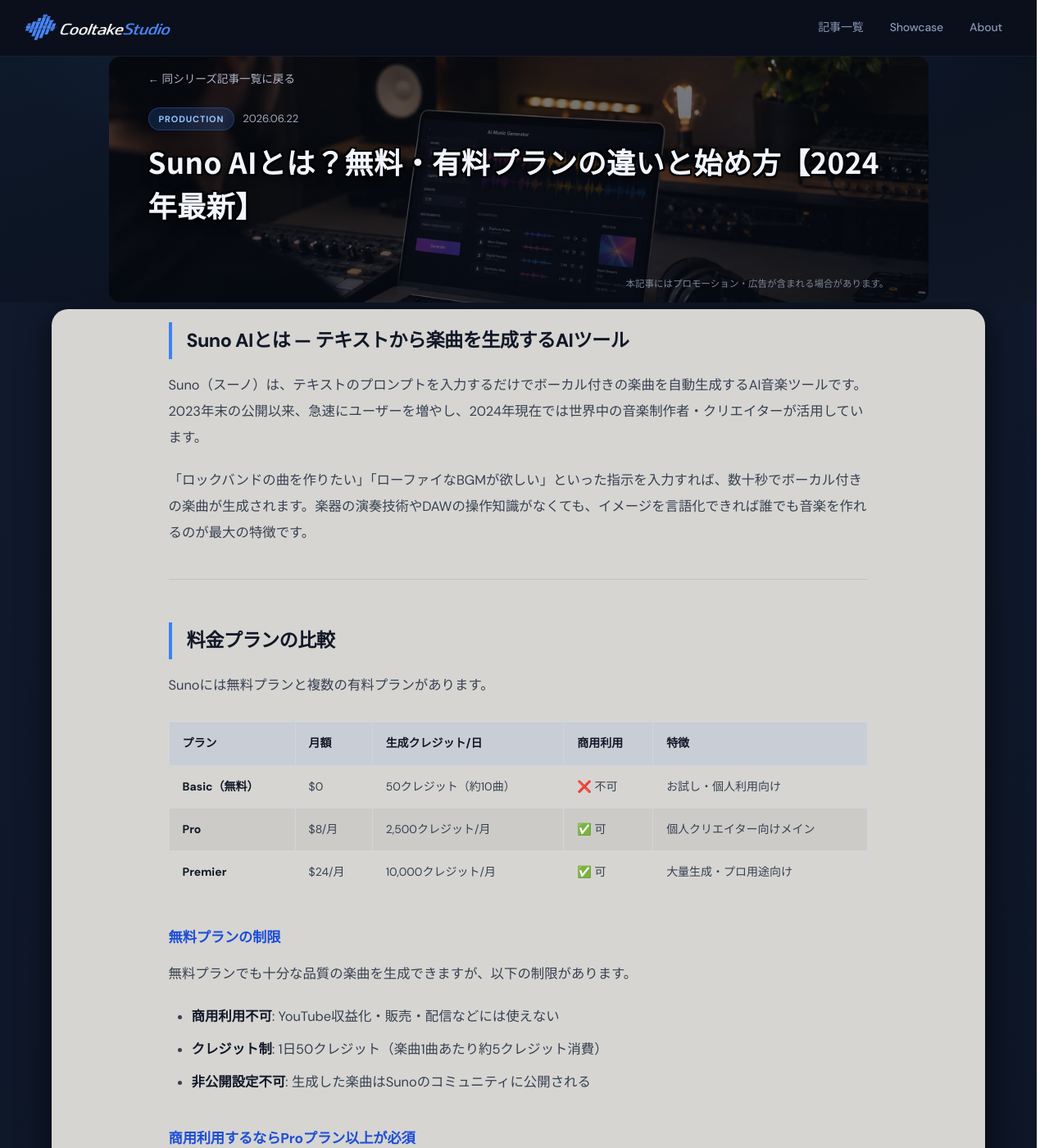
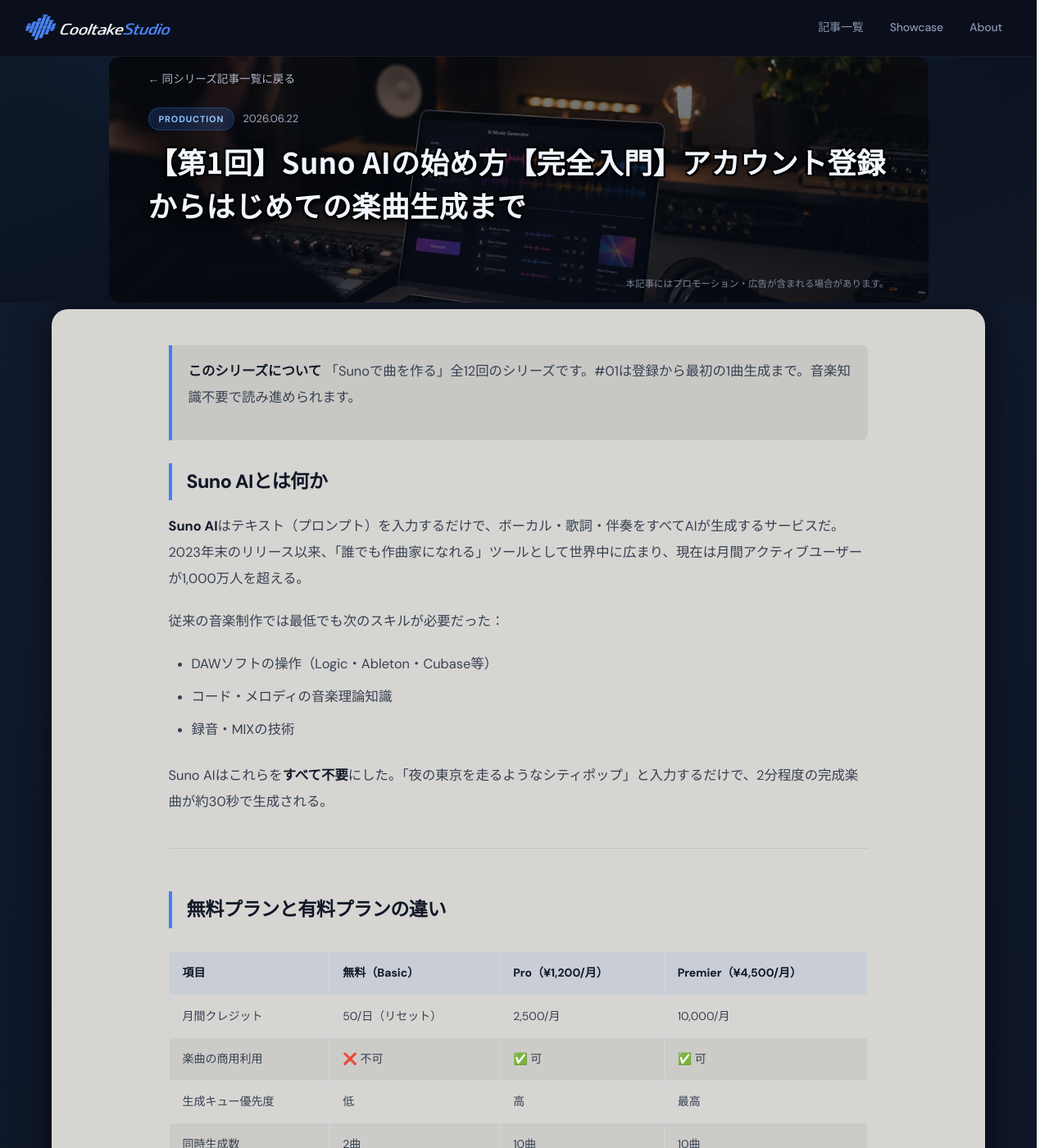
Before and after one commit to cooltake/cooltake-staging, a Jekyll site: the page built from _posts/2026-06-22-suno-guide-01.md, in a window 1280 px wide and 1400 px high. Shown: the whole window at 82% size. Built offline with Jekyll 4.4.1, drawn with Linux system fonts in a browser that asks for light colours; some web fonts are replaced; some of the changed text lies outside the part shown.

````diff
--- a/_posts/2026-06-22-suno-guide-01.md
+++ b/_posts/2026-06-22-suno-guide-01.md
@@ -1,129 +1,122 @@
 ---
 layout: post
-title: "Suno AIとは？無料・有料プランの違いと始め方【2024年最新】"
-description: "AI音楽生成ツールSunoの概要・料金プラン・商用利用条件を解説。アカウント作成から最初の1曲生成までを丁寧に説明します。"
+title: "【第1回】Suno AIの始め方【完全入門】アカウント登録からはじめての楽曲生成まで"
+description: "Suno AIの登録方法・無料プランの使い方・最初の楽曲生成手順をスクリーンショット付きで丁寧に解説。音楽の知識ゼロでも1分でオリジナル曲が作れます。"
 date: 2026-06-22
 categories: [production]
-tags: [Suno, AI音楽, DTM, 音楽制作, AI作曲]
+tags: [Suno AI, AI音楽, 音楽生成, 初心者, 入門]
 image: /assets/images/thumb-suno-guide-01.jpg
+series: suno-guide
+series_title: "Sunoで曲を作る"
+series_num: 1
 ---
 
-## Suno AIとは — テキストから楽曲を生成するAIツール
+> **このシリーズについて**
+> 「Sunoで曲を作る」全12回のシリーズです。#01は登録から最初の1曲生成まで。音楽知識不要で読み進められます。
 
-Suno（スーノ）は、テキストのプロンプトを入力するだけでボーカル付きの楽曲を自動生成するAI音楽ツールです。2023年末の公開以来、急速にユーザーを増やし、2024年現在では世界中の音楽制作者・クリエイターが活用しています。
+## Suno AIとは何か
 
-「ロックバンドの曲を作りたい」「ローファイなBGMが欲しい」といった指示を入力すれば、数十秒でボーカル付きの楽曲が生成されます。楽器の演奏技術やDAWの操作知識がなくても、イメージを言語化できれば誰でも音楽を作れるのが最大の特徴です。
+**Suno AI**はテキスト（プロンプト）を入力するだけで、ボーカル・歌詞・伴奏をすべてAIが生成するサービスだ。2023年末のリリース以来、「誰でも作曲家になれる」ツールとして世界中に広まり、現在は月間アクティブユーザーが1,000万人を超える。
+
+従来の音楽制作では最低でも次のスキルが必要だった：
+- DAWソフトの操作（Logic・Ableton・Cubase等）
+- コード・メロディの音楽理論知識
+- 録音・MIXの技術
+
+Suno AIはこれらを**すべて不要**にした。「夜の東京を走るようなシティポップ」と入力するだけで、2分程度の完成楽曲が約30秒で生成される。
 
 ---
 
-## 料金プランの比較
+## 無料プランと有料プランの違い
 
-Sunoには無料プランと複数の有料プランがあります。
+| 項目 | 無料（Basic） | Pro（¥1,200/月） | Premier（¥4,500/月） |
+|------|------------|----------------|-------------------|
+| 月間クレジット | 50/日（リセット） | 2,500/月 | 10,000/月 |
+| 楽曲の商用利用 | ❌ 不可 | ✅ 可 | ✅ 可 |
+| 生成キュー優先度 | 低 | 高 | 最高 |
+| 同時生成数 | 2曲 | 10曲 | 10曲 |
+| 非公開生成 | ❌ | ✅ | ✅ |
 
-| プラン | 月額 | 生成クレジット/日 | 商用利用 | 特徴 |
-|--------|------|-----------------|---------|------|
-| **Basic（無料）** | $0 | 50クレジット（約10曲） | ❌ 不可 | お試し・個人利用向け |
-| **Pro** | $8/月 | 2,500クレジット/月 | ✅ 可 | 個人クリエイター向けメイン |
-| **Premier** | $24/月 | 10,000クレジット/月 | ✅ 可 | 大量生成・プロ用途向け |
-
-### 無料プランの制限
-
-無料プランでも十分な品質の楽曲を生成できますが、以下の制限があります。
-
-- **商用利用不可**: YouTube収益化・販売・配信などには使えない
-- **クレジット制**: 1日50クレジット（楽曲1曲あたり約5クレジット消費）
-- **非公開設定不可**: 生成した楽曲はSunoのコミュニティに公開される
-
-### 商用利用するならProプラン以上が必須
-
-音楽配信（Spotify、Apple Musicなど）やYouTube収益化、BGM販売を目的とする場合はProプラン以上が必要です。本シリーズの後半（第11回）で紹介するRouteNoteを使った配信を目指すなら、Proプランへのアップグレードを検討してください。
+無料プランは1日50クレジット（楽曲生成1回=10クレジット、つまり1日最大5回生成）。個人の趣味・練習には十分だが、**商用利用や大量生成にはPro以上が必要**。
 
 ---
 
-## アカウント作成と初回ログイン
+## アカウント登録（所要時間：約3分）
 
-### 1. Sunoにアクセスする
+### 手順1: suno.comにアクセス
 
-[suno.com](https://suno.com) にアクセスします。
+ブラウザで[suno.com](https://suno.com)を開き、右上の「**Sign Up**」をクリック。
 
-### 2. ログイン方法を選ぶ
+### 手順2: ログイン方法を選択
 
-以下のいずれかのアカウントでサインアップできます。
+以下のいずれかで登録できる（メール登録も可）：
+- **Googleアカウント**（最速・推奨）
+- **Discordアカウント**
+- **Apple ID**
 
-- **Googleアカウント**（最も簡単）
-- **Discordアカウント**
-- **Microsoftアカウント**
-- メールアドレス
+### 手順3: 規約同意と初期設定
 
-初めての方はGoogleアカウントでのログインが最もスムーズです。
+利用規約に同意後、好みのジャンルを選ぶアンケートが表示される。適当に選んでOK（後から変更不要）。
 
-### 3. ダッシュボードを確認する
-
-ログイン後、左サイドバーに「Create」ボタンが表示されます。ここから楽曲生成が始められます。残りクレジット数も左下に表示されています。
+完了するとダッシュボードが開き、**1日50クレジット**がすぐ使える状態になる。
 
 ---
 
-## 最初の1曲を生成してみる
+## はじめての楽曲生成 — ステップバイステップ
 
-### Simpleモードで試す
+### ステップ1: 「Create」をクリック
 
-画面上部に「Simple」と「Custom」のタブがあります。まずは「Simple」モードで試してみましょう。
+ページ左側メニューの「**Create**」をクリックするか、ページ上部の入力欄を見つける。
 
-テキスト欄に日本語でも英語でも、作りたい楽曲のイメージを入力します。
+### ステップ2: スタイルを入力する（Song Description）
 
-**入力例**:
+入力欄に、作りたい楽曲のイメージを**英語または日本語**で入力する。
+
+**入力例：**
 ```
-明るいポップス、ピアノとギター、爽やかな朝の雰囲気
+明るいJpopの曲。夏の海辺で友達と過ごす楽しい思い出。女性ボーカル。BPM128。
 ```
 
-「Create」ボタンを押すと、約30〜60秒で2パターンの楽曲が生成されます。
+**ポイント：**
+- ジャンル・ムード・テンポ・ボーカルの性別を入れると精度が上がる
+- 英語の方が生成精度が高いが、日本語でも十分機能する
+- 詳細すぎても短すぎてもNG。50〜150文字が目安
 
-### 生成された楽曲をチェックする
+### ステップ3: 「Create」ボタンを押す
 
-生成後は以下の操作ができます。
+ボタンを押すと約20〜40秒で2バージョンの楽曲が生成される。2曲同時に生成されるので、好きな方を選べる。
 
-- **再生**: 生成した楽曲を試聴
-- **Download**: MP3形式でダウンロード（無料プランでも可）
-- **Extend**: 楽曲を延長（最大4分まで）
-- **Reuse Prompt**: 同じプロンプトで再生成（違うバリエーションが生成される）
+### ステップ4: 聴いてみる・ダウンロード
+
+生成された楽曲の▶ボタンで即再生できる。気に入ったら「**Download**」からMP3でダウンロード可能。
 
 ---
 
-## Sunoでできること・できないこと
+## 最初の1曲でよくある失敗と対策
 
-### できること
+### 失敗①：英語の歌詞なのに日本語を期待した
 
-- ボーカル付き楽曲の生成（日本語歌詞にも対応）
-- インストゥルメンタル（ボーカルなし）の生成
-- ジャンル・BPM・楽器編成の大まかな指定
-- 既存の楽曲を参考にしたスタイル指定
+**原因：** ジャンルタグだけでは言語が指定されない
+**対策：** プロンプトに `Japanese lyrics` または `日本語の歌詞` と明記する
 
-### できないこと（現時点）
+### 失敗②：イメージと全然違う曲ができた
 
-- 特定の音程・コード進行を完全に制御すること
-- 生成した楽曲からステム（楽器別トラック）の分離（Proプラン以上で一部対応）
-- 自分の声や楽器音を学習させたカスタムモデルの作成
+**原因：** プロンプトが抽象的すぎる
+**対策：** 参照アーティスト名を入れる（例：`in the style of Yoasobi`）
 
-できないことの詳細と回避策については、本シリーズ最終回（第12回）で詳しく解説します。
+### 失敗③：クレジットがなくなった
+
+**原因：** 1日50クレジット（5回）を消費した
+**対策：** 翌日0時（UTC）にリセットされるので待つか、Proプランへ
 
 ---
 
-<div class="cta-soundhouse">
-<p>音楽制作に必要な機材はサウンドハウスで。DTM・録音機材を豊富に取り揃えています。</p>
-<a href="https://h.accesstrade.net/sp/cc?rk=01001xqc00os63&url=https%3A%2F%2Fwww.soundhouse.co.jp%2Fsearch%2Findex%2F%3Fcategory%3D%26search_all%3DDTM" rel="nofollow" referrerpolicy="no-referrer-when-downgrade">サウンドハウスでDTM機材を見る</a>
-</div>
+## 次のステップ
 
-<div style="margin:2rem 0;">
-  <p style="text-align:center;font-size:.78rem;color:#6b7280;margin-bottom:.6rem;">この記事：第1回「Suno AIとは？無料・有料の違いと始め方」</p>
-  <div style="display:flex;flex-wrap:wrap;gap:.8rem;">
-    <div style="flex:1;min-width:200px;display:block;padding:.6rem 1.1rem;background:#f0f1f3;border:1px solid #dcd9d4;border-radius:8px;color:#9ca3af;font-size:.85rem;line-height:1.5;">
-      <span style="display:block;font-size:.72rem;opacity:.8;margin-bottom:2px;">← 前の記事</span>
-      <span>第1回が最初の記事です</span>
-    </div>
-    <a href="/production/suno-guide-02/" style="flex:1;min-width:200px;text-align:right;display:block;padding:.6rem 1.1rem;background:#e8edf2;border:1px solid #c8c5c0;border-radius:8px;color:#1e3a5f;text-decoration:none;font-size:.85rem;line-height:1.5;">
-      <span style="display:block;font-size:.72rem;opacity:.75;margin-bottom:2px;">次の記事 →</span>
-      <span>第2回：最初の1曲を作る — シンプルプロンプトの書き方</span>
-    </a>
-  </div>
-  <p style="text-align:center;margin-top:.8rem;"><a href="/series-list.html?series=suno-guide" style="color:#1e3a5f;font-size:.82rem;text-decoration:underline;">シリーズ記事一覧を見る</a></p>
-</div>
+このシリーズの次回（#02）では、Sunoのプロンプト術を深掘りする。**ジャンル・ムード・BPM・楽器編成**を組み合わせて、イメージ通りの楽曲を安定して生成するコツを解説する。
+
+---
+
+{% include suno-series-nav.html current=1 %}
+
+{% include suno-cta.html %}
````
